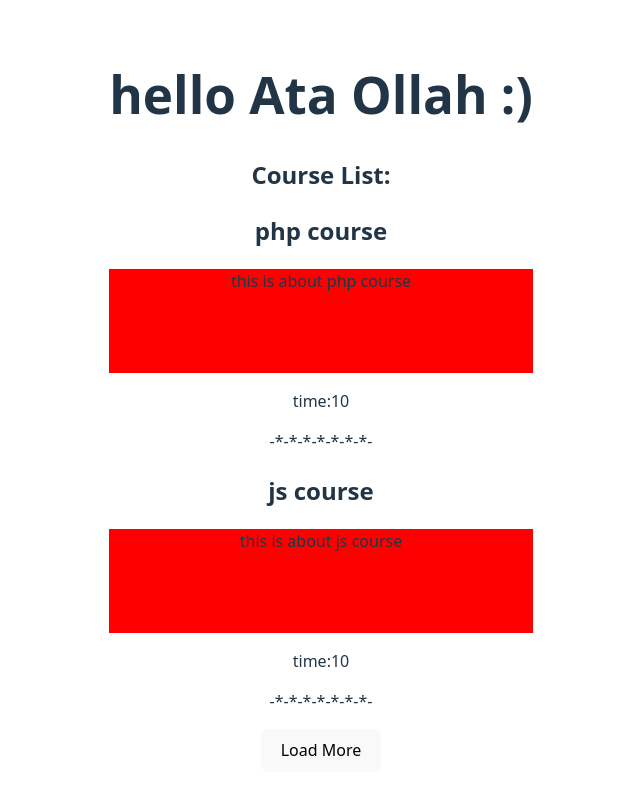
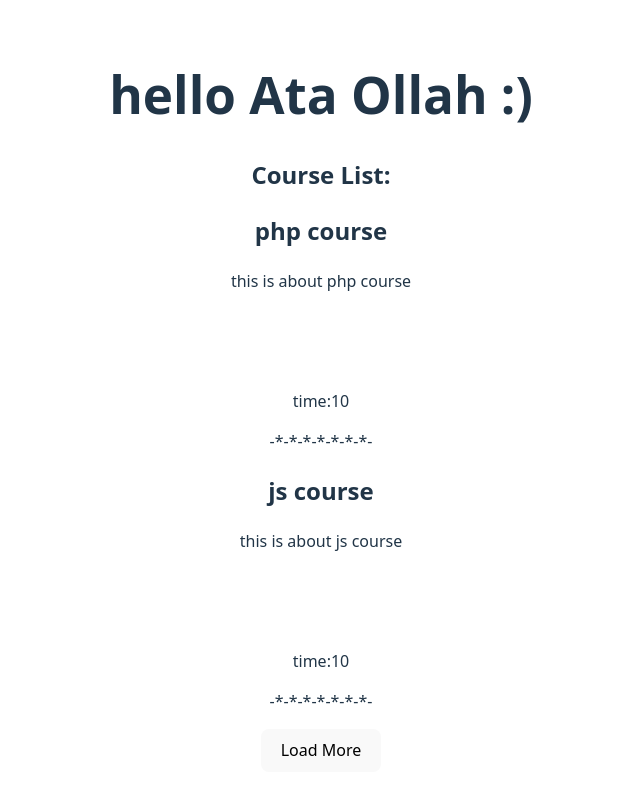
Before and after one commit to Atavagheffar/my-react-app-with-vite, a React (Vite) app: page / in a window 1280 px wide. Shown: the top 794 px of the page, without its empty margins (319-959 px from the left). Built offline with nearby package versions, Linux system fonts and the light colour scheme.

Commit message:
use state for hovering backgroundcolor

```diff
--- a/src/Components/home/CourseBox.jsx
+++ b/src/Components/home/CourseBox.jsx
@@ -1,8 +1,12 @@
+import { useState } from "react";
+
 export default function CourseBox({ course }) {
   //   console.log(props);
 
-  const HeadStyle = {
-    backgroundColor: "red",
+  const [courseDescriptionHover, setCourseDescriptionHover] = useState(false);
+
+  let HeadStyle = {
+    backgroundColor: courseDescriptionHover ? "red" : "transparent",
     paddingBottom: "5rem",
   };
 
@@ -13,8 +17,10 @@ export default function CourseBox({ course }) {
       <p
         className="course-description"
         style={HeadStyle}
-        onMouseEnter={() => console.log("mouse enter")}
-        onMouseLeave={() => console.log("mouse leave")}
+        // onMouseEnter={() => console.log("mouse enter")}
+        // onMouseLeave={() => console.log("mouse leave")}
+        onMouseEnter={() => setCourseDescriptionHover(true)}
+        onMouseLeave={() => setCourseDescriptionHover(false)}
       >
         {course?.description}
       </p>
```
